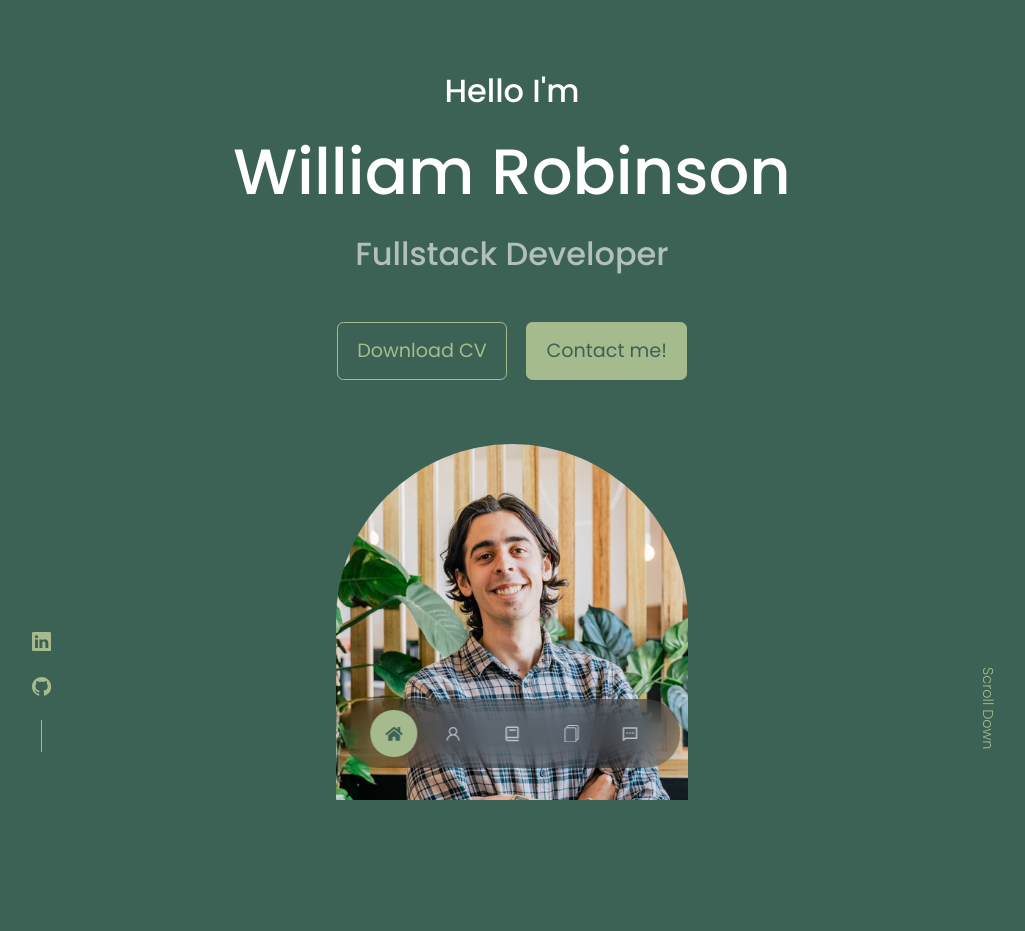
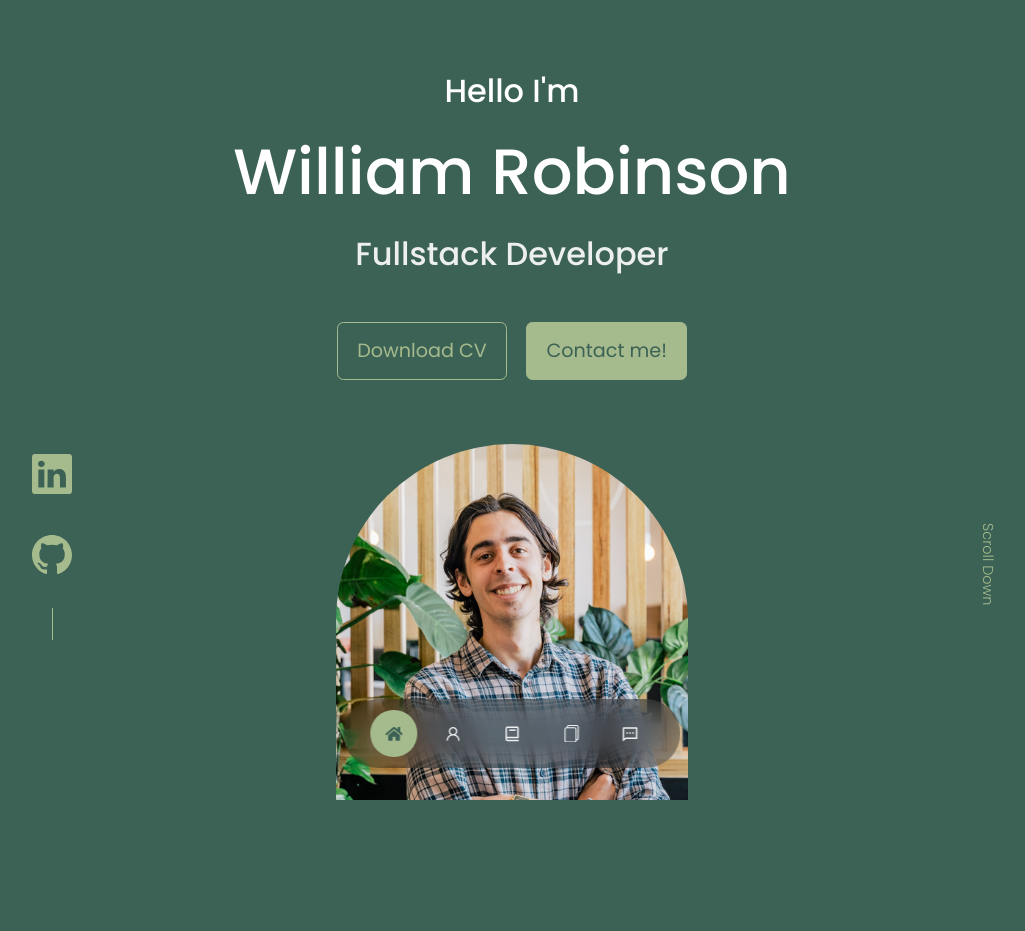
Before and after one commit to willjamesrobinson/portfolio, a React (Create React App) app: page / in a window 1280 px wide. Shown: the top 931 px of the page, without its empty margins (128-1153 px from the left). Built offline with nearby package versions, Linux system fonts and the light colour scheme.

Commit message:
minor touch ups

```diff
--- a/src/components/about/About.jsx
+++ b/src/components/about/About.jsx
@@ -8,7 +8,7 @@ import {AiFillStar} from 'react-icons/ai'
 const About = () => {
   return (
     <section id='about'>
-      <h5>Get To Know</h5>
+      <h2>Get To Know</h2>
       <h2>About Me!</h2>
 
       <div className="container about_container">
--- a/src/components/header/header.css
+++ b/src/components/header/header.css
@@ -27,7 +27,11 @@ header {
     gap: 0.8rem;
     position: absolute;
     left: 0;
-    bottom: 3rem;
+    bottom: 10rem;
+}
+
+.header_socials a{
+    font-size: 2.5rem;
 }
 
 .header_socials::after {
@@ -53,7 +57,7 @@ header {
 .scroll_down {
     position: absolute;
     right: -2.3rem;
-    bottom: 5rem;
+bottom: 14rem;
     transform: rotate(90deg);
     font-weight: 200;
     font-size: 0.9rem;
--- a/src/index.css
+++ b/src/index.css
@@ -16,7 +16,7 @@
     --color-primary: #A6BB8D;
     --color-primary-variant: #fff;
     --color-white: #fff;
-    --color-light: rgba(255, 255, 255, 0.6);
+    --color-light: rgba(255, 255, 255, 0.9);
 
     --transition: all 400ms ease;
 
```
